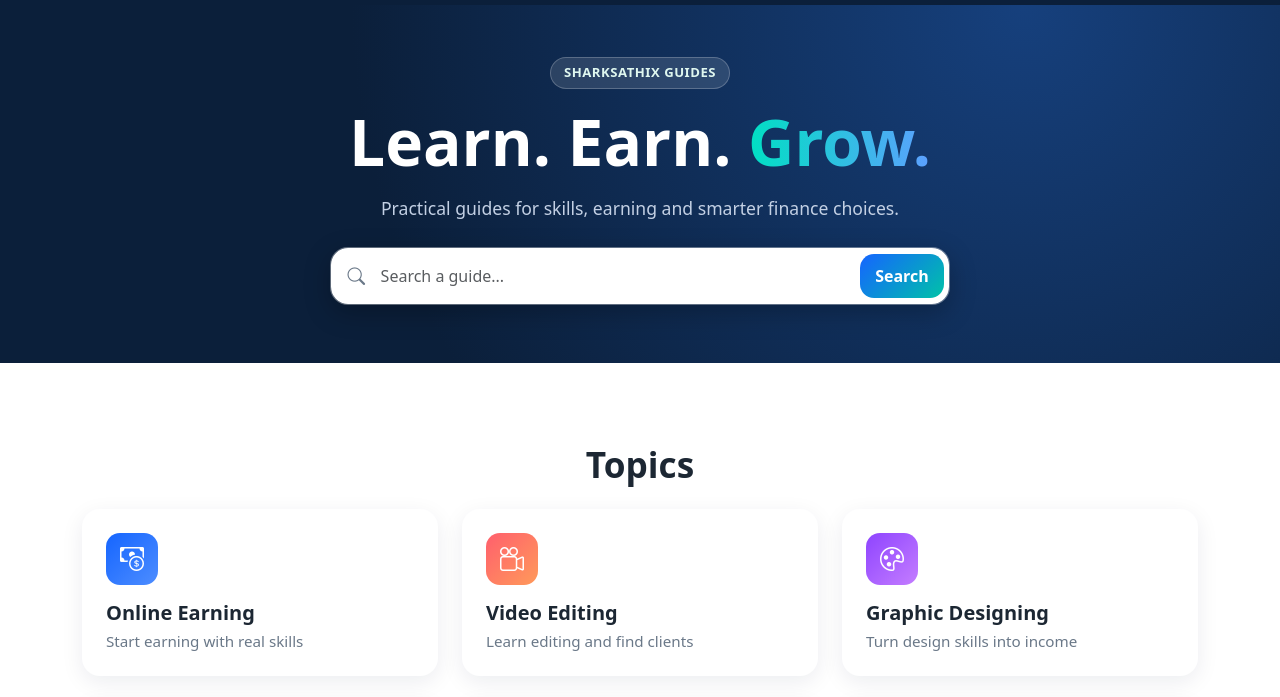
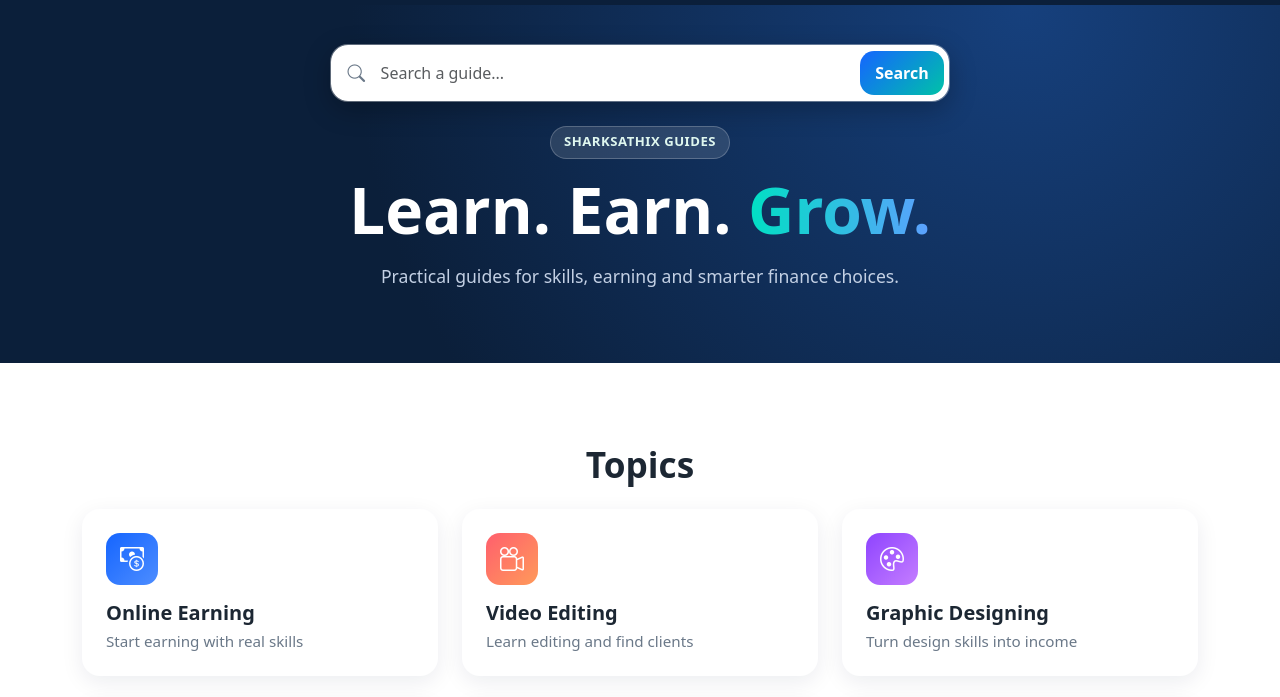
Before and after one commit to royal450/SharkSathix, a plain HTML site: page public/index.html in a window 1280 px wide. Shown: the part 57-754 px from the top of the page. Drawn offline with nearby package versions, Linux system fonts and the light colour scheme.

Commit message:
Move SharkSathix search above hero text

```diff
--- a/public/index.html
+++ b/public/index.html
@@ -56,6 +56,7 @@ footer a:hover{color:var(--teal)}
 @media(min-width:992px){.hero{padding:6rem 0}.section{padding:5rem 0}}
 .hero{padding:3.2rem 0 3.6rem}.hero-badge{display:inline-block;background:rgba(255,255,255,.12);border:1px solid rgba(255,255,255,.22);color:#dff7ef;border-radius:50px;padding:.35rem .8rem;font-size:.82rem;font-weight:700;letter-spacing:.04em;text-transform:uppercase}.hero h1{font-size:clamp(2.2rem,7vw,4rem);margin-top:1rem}.hero p{max-width:560px;margin-left:auto;margin-right:auto}.sbox{max-width:620px}.sbox input{border-radius:18px;padding:1rem 1.1rem 1rem 3.1rem;border:1px solid rgba(255,255,255,.35)}.quick-links{display:flex;flex-wrap:wrap;justify-content:center;gap:.5rem;margin-top:1rem}.quick-links a{color:#e8f3ff;text-decoration:none;border:1px solid rgba(255,255,255,.22);border-radius:50px;padding:.35rem .75rem;font-size:.9rem;background:rgba(255,255,255,.08)}.quick-links a:hover{background:rgba(255,255,255,.18);color:#fff}
 .sbox input{padding-right:7.2rem}.search-btn{position:absolute;right:6px;top:50%;transform:translateY(-50%);border:0;border-radius:14px;background:linear-gradient(135deg,var(--blue),var(--teal));color:#fff;font-weight:700;padding:.62rem .95rem;display:inline-flex;align-items:center;gap:.45rem;z-index:4}.search-btn:disabled{opacity:.85}.search-btn .spinner-border{width:1rem;height:1rem;border-width:.16em}
+.hero-search{margin-top:0}.hero{padding-top:2.4rem}.hero h1{margin-top:.9rem}
 </style>
 </head>
 <body>
@@ -81,7 +82,7 @@ footer a:hover{color:var(--teal)}
   </div>
 </nav>
 
-<header class="hero"><div class="container" style="max-width:780px"><span class="hero-badge">SharkSathix Guides</span><h1>Learn. Earn. <span>Grow.</span></h1><p class="my-3">Practical guides for skills, earning and smarter finance choices.</p><form class="sbox" id="searchForm"><i class="bi bi-search"></i><input id="q" type="search" class="form-control" placeholder="Search a guide..." autocomplete="off" aria-label="Search guides"><button class="search-btn" id="searchBtn" type="submit" aria-label="Search"><span class="btn-label">Search</span><span class="spinner-border spinner-border-sm d-none" id="searchSpin" role="status" aria-hidden="true"></span></button><div class="res" id="res"></div></form></div></header>
+<header class="hero"><div class="container" style="max-width:800px"><form class="sbox hero-search" id="searchForm"><i class="bi bi-search"></i><input id="q" type="search" class="form-control" placeholder="Search a guide..." autocomplete="off" aria-label="Search guides"><button class="search-btn" id="searchBtn" type="submit" aria-label="Search"><span class="btn-label">Search</span><span class="spinner-border spinner-border-sm d-none" id="searchSpin" role="status" aria-hidden="true"></span></button><div class="res" id="res"></div></form><span class="hero-badge mt-4">SharkSathix Guides</span><h1>Learn. Earn. <span>Grow.</span></h1><p class="my-3">Practical guides for skills, earning and smarter finance choices.</p></div></header>
 
 <section class="section" id="topics">
   <div class="container">
--- a/public/style.css
+++ b/public/style.css
@@ -49,3 +49,4 @@ footer a:hover{color:var(--teal)}
 .wa-btn{display:inline-flex;align-items:center;gap:.5rem;background:#25D366;color:#fff!important;font-weight:700;border-radius:50px;padding:.55rem 1rem;text-decoration:none}.wa-btn:hover{background:#1ebe5d;color:#fff!important}
 .hero{padding:3.2rem 0 3.6rem}.hero-badge{display:inline-block;background:rgba(255,255,255,.12);border:1px solid rgba(255,255,255,.22);color:#dff7ef;border-radius:50px;padding:.35rem .8rem;font-size:.82rem;font-weight:700;letter-spacing:.04em;text-transform:uppercase}.hero h1{font-size:clamp(2.2rem,7vw,4rem);margin-top:1rem}.hero p{max-width:560px;margin-left:auto;margin-right:auto}.sbox{max-width:620px}.sbox input{border-radius:18px;padding:1rem 1.1rem 1rem 3.1rem;border:1px solid rgba(255,255,255,.35)}.quick-links{display:flex;flex-wrap:wrap;justify-content:center;gap:.5rem;margin-top:1rem}.quick-links a{color:#e8f3ff;text-decoration:none;border:1px solid rgba(255,255,255,.22);border-radius:50px;padding:.35rem .75rem;font-size:.9rem;background:rgba(255,255,255,.08)}.quick-links a:hover{background:rgba(255,255,255,.18);color:#fff}
 .sbox input{padding-right:7.2rem}.search-btn{position:absolute;right:6px;top:50%;transform:translateY(-50%);border:0;border-radius:14px;background:linear-gradient(135deg,var(--blue),var(--teal));color:#fff;font-weight:700;padding:.62rem .95rem;display:inline-flex;align-items:center;gap:.45rem;z-index:4}.search-btn:disabled{opacity:.85}.search-btn .spinner-border{width:1rem;height:1rem;border-width:.16em}
+.hero-search{margin-top:0}.hero{padding-top:2.4rem}.hero h1{margin-top:.9rem}
```
